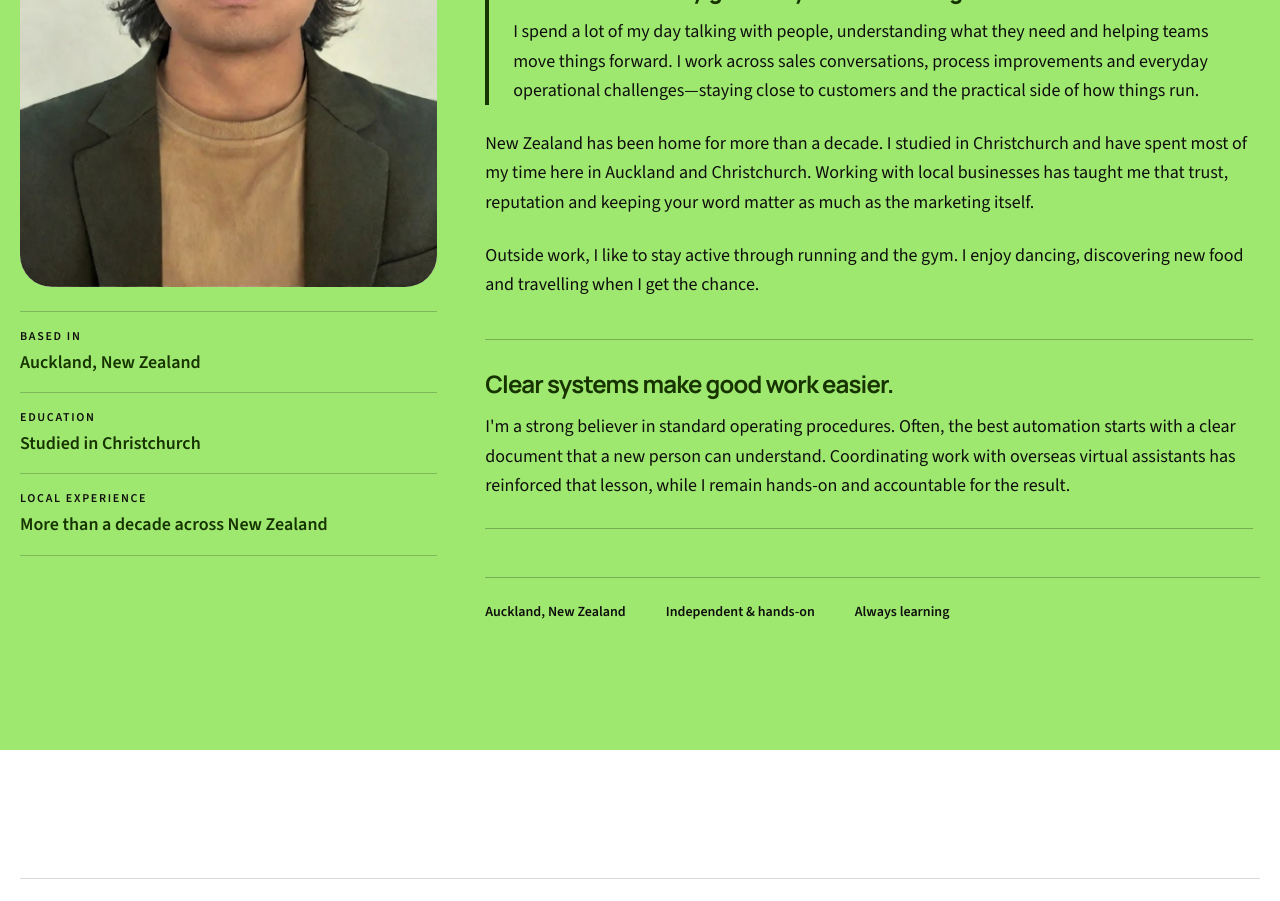
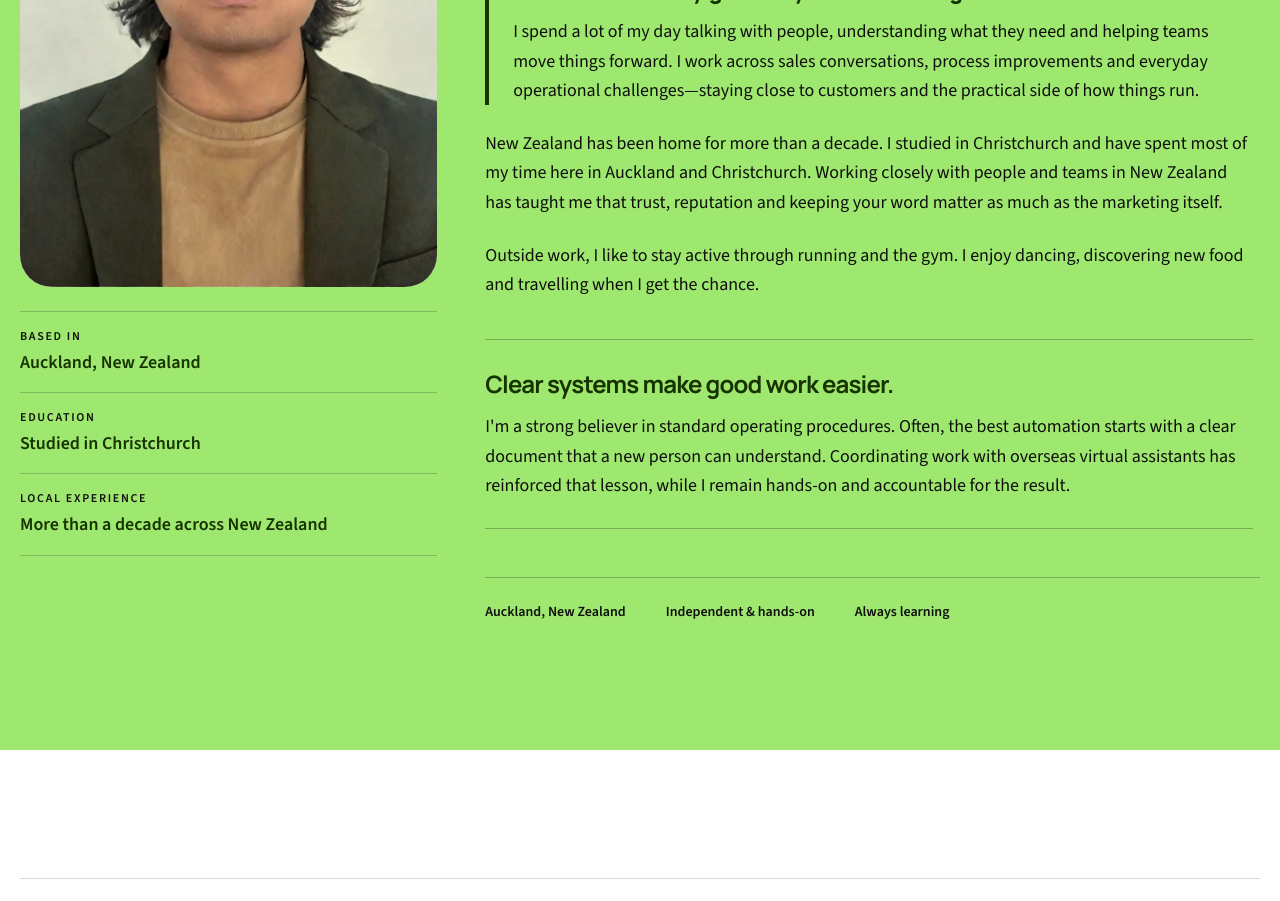
Before and after one commit to taranveerultra-bot/Tara-cv, a Next.js app: page / in a window 1280 px wide. Shown: the part 10860-11761 px from the top of the page. Built offline with nearby package versions, Linux system fonts and the light colour scheme.

Commit message:
Refine New Zealand experience copy

```diff
--- a/src/components/PortfolioSections.tsx
+++ b/src/components/PortfolioSections.tsx
@@ -255,8 +255,9 @@ export const AboutSection = () => (
 
                     <p className="mt-6 max-w-3xl leading-relaxed text-secondary/80">
                         New Zealand has been home for more than a decade. I studied in Christchurch and have spent most
-                        of my time here in Auckland and Christchurch. Working with local businesses has taught me that
-                        trust, reputation and keeping your word matter as much as the marketing itself.
+                        of my time here in Auckland and Christchurch. Working closely with people and teams in New
+                        Zealand has taught me that trust, reputation and keeping your word matter as much as the
+                        marketing itself.
                     </p>
 
                     <p className="mt-6 max-w-3xl leading-relaxed text-secondary/80">
```
